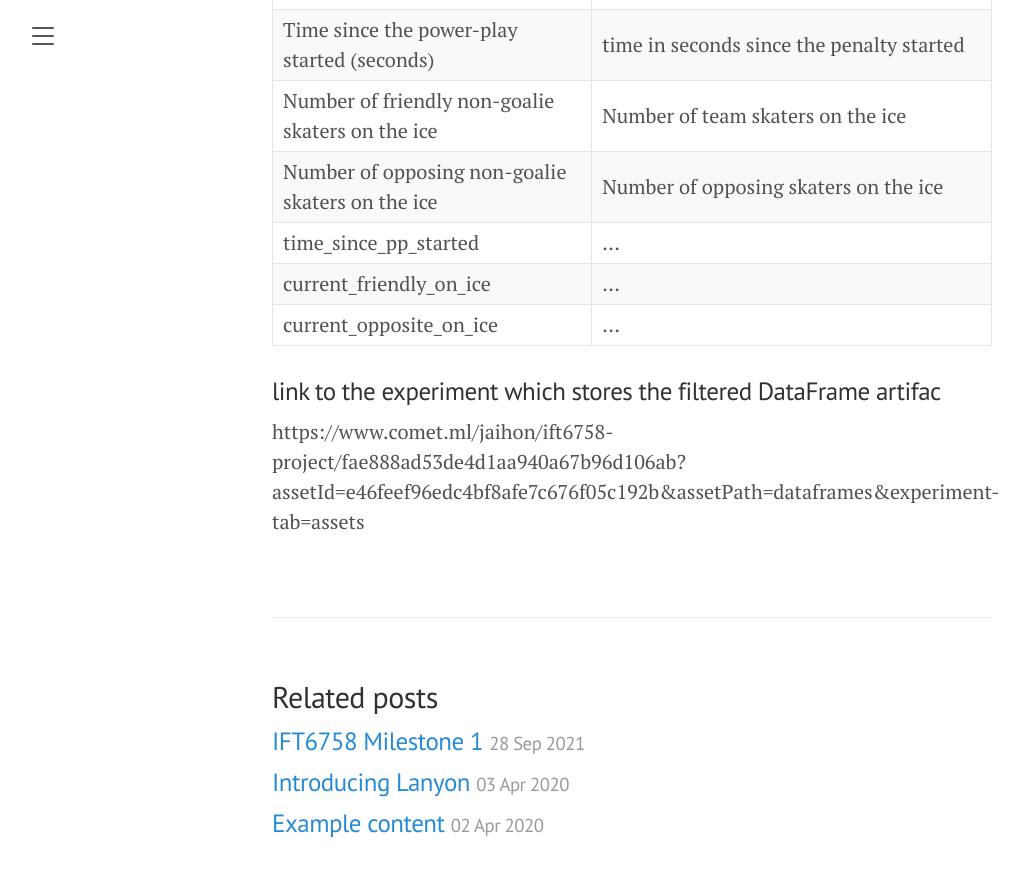
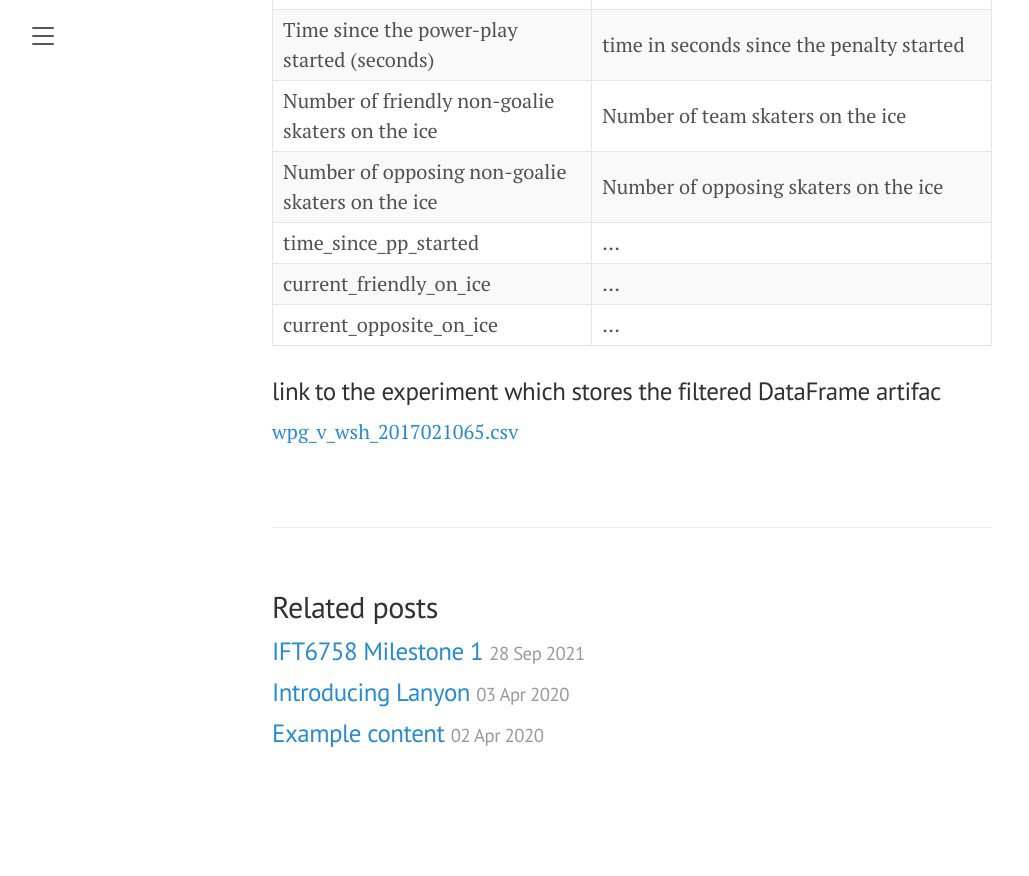
Before and after one commit to jaihon1/IFT6758-Project, a Jekyll site: the page built from blog/_posts/2021-11-3-milestone-2.md, in a window 1280 px wide and 900 px high, scrolled down 7489 px. Shown: the top 876 px of the window, without its empty margins (8-1037 px from the left). Built offline with Jekyll 4.4.1, drawn with Linux system fonts in a browser that asks for light colours; after the commit the page ends 8299 px from its top, so only the background shows below that.

Commit message:
Update blog/_posts/2021-11-3-milestone-2.md
Co-authored-by: LaurenceMarcotte <48660119+LaurenceMarcotte@users.noreply.github.com>

```diff
--- a/blog/_posts/2021-11-3-milestone-2.md
+++ b/blog/_posts/2021-11-3-milestone-2.md
@@ -136,4 +136,4 @@
 
 
 ###  link to the experiment which stores the filtered DataFrame artifac
-https://www.comet.ml/jaihon/ift6758-project/fae888ad53de4d1aa940a67b96d106ab?assetId=e46feef96edc4bf8afe7c676f05c192b&assetPath=dataframes&experiment-tab=assets
+[wpg_v_wsh_2017021065.csv](https://www.comet.ml/jaihon/ift6758-project/fae888ad53de4d1aa940a67b96d106ab?assetId=e46feef96edc4bf8afe7c676f05c192b&assetPath=dataframes&experiment-tab=assets)
```
